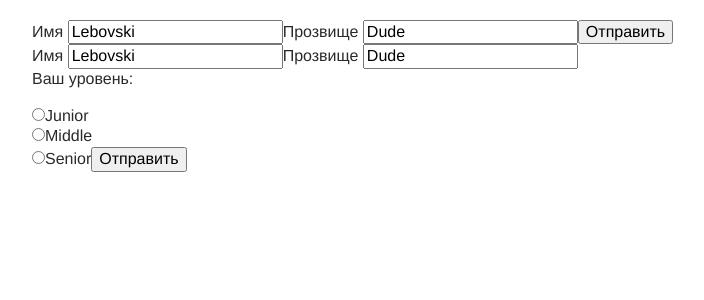
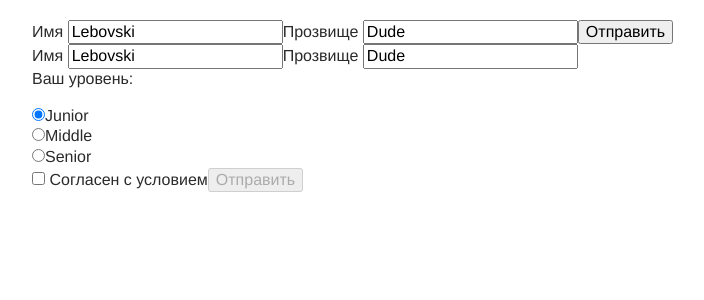
Before and after one commit to ChewBaccaYeti/react-polygon-trainings, a React (Create React App) app: page / in a window 1280 px wide. Shown: the top 300 px of the page, without its empty margins (18-722 px from the left). Built offline with nearby package versions, Linux system fonts and the light colour scheme.

Commit message:
Checkbox(♂ right version ♂), disabled button

```diff
--- a/src/components/App/App.jsx
+++ b/src/components/App/App.jsx
@@ -19,9 +19,6 @@ import Form from 'components/Form';
 class App extends Component {
   state = {
     todos: initialTodos,
-    name: 'Lebovski',
-    tag: 'Dude',
-    experience: 'Junior',
   };
 
   deleteTodo = todoId => {
--- a/src/components/Form.js
+++ b/src/components/Form.js
@@ -6,6 +6,8 @@ class Form extends Component {
   state = {
     name: 'Lebovski',
     tag: 'Dude',
+    experience: 'Junior',
+    license: false,
   }; // В данном случае не будет работать сброс значений(reset),
   //так как тут значение контролируется состоянием(state)
 
@@ -27,6 +29,10 @@ class Form extends Component {
     this.props.onSubmit(this.state);
 
     this.reset();
+  };
+
+  handleLicenseChange = e => {
+    console.log(e.currentTarget.checked);
   };
 
   reset = () => {
@@ -72,7 +78,6 @@ class Form extends Component {
               id={this.generateUniqueId()}
             />
           </label>
-
           <label htmlFor={this.generateUniqueId()}>
             Прозвище{' '}
             <input
@@ -83,7 +88,6 @@ class Form extends Component {
               id={this.generateUniqueId()}
             ></input>
           </label>
-
           <p>Ваш уровень:</p>
           <label htmlFor={this.generateUniqueId()}>
             <input
@@ -95,9 +99,7 @@ class Form extends Component {
             />
             Junior
           </label>
-
           <br />
-
           <label htmlFor={this.generateUniqueId()}>
             <input
               type="radio"
@@ -108,9 +110,7 @@ class Form extends Component {
             />
             Middle
           </label>
-
           <br />
-
           <label htmlFor={this.generateUniqueId()}>
             <input
               type="radio"
@@ -121,8 +121,19 @@ class Form extends Component {
             />
             Senior
           </label>
-
-          <button type="submit">Отправить</button>
+          <br />
+          <label htmlFor={this.generateUniqueId()}>
+            <input
+              type="checkbox"
+              name="license"
+              onChange={this.handleChange}
+              checked={this.state.license}
+            />{' '}
+            Согласен с условием
+          </label>
+          <button type="submit" disabled={!this.state.license}>
+            Отправить
+          </button>
         </form>
       </Container>
     );
```
